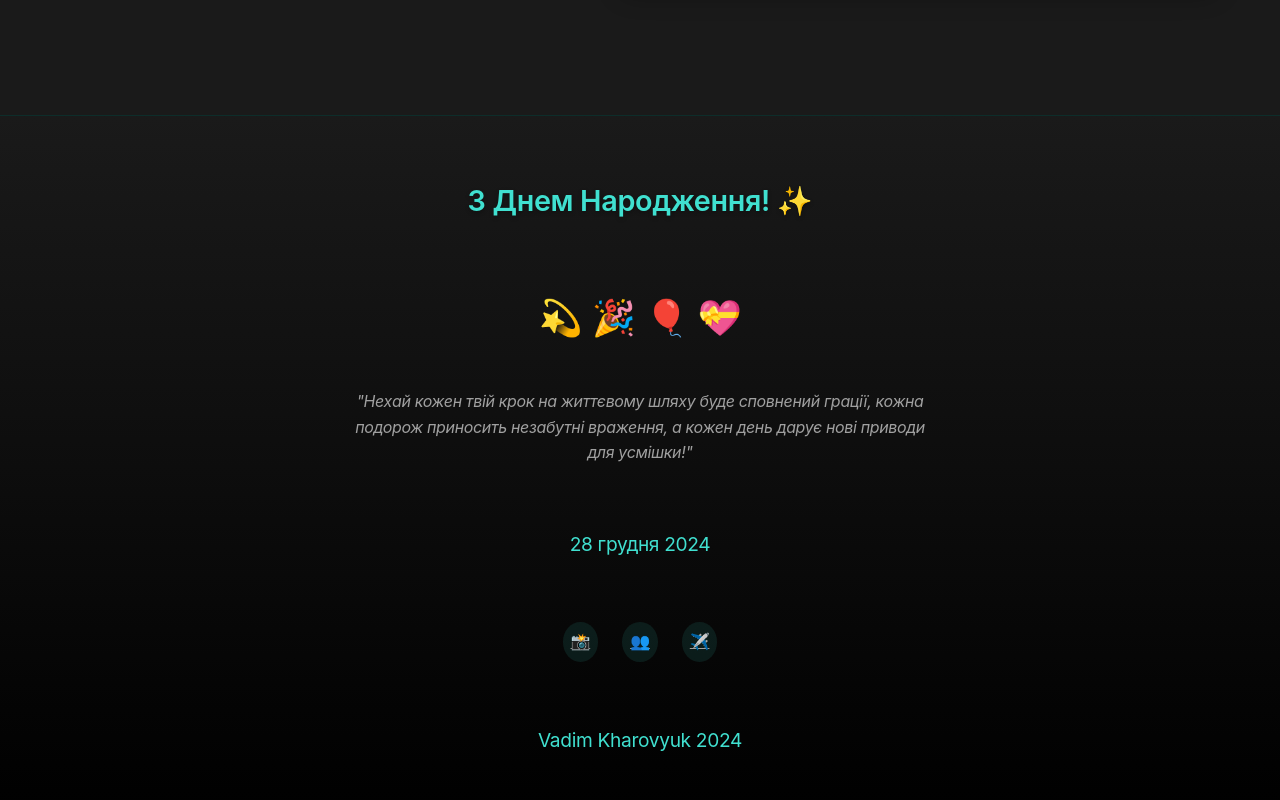
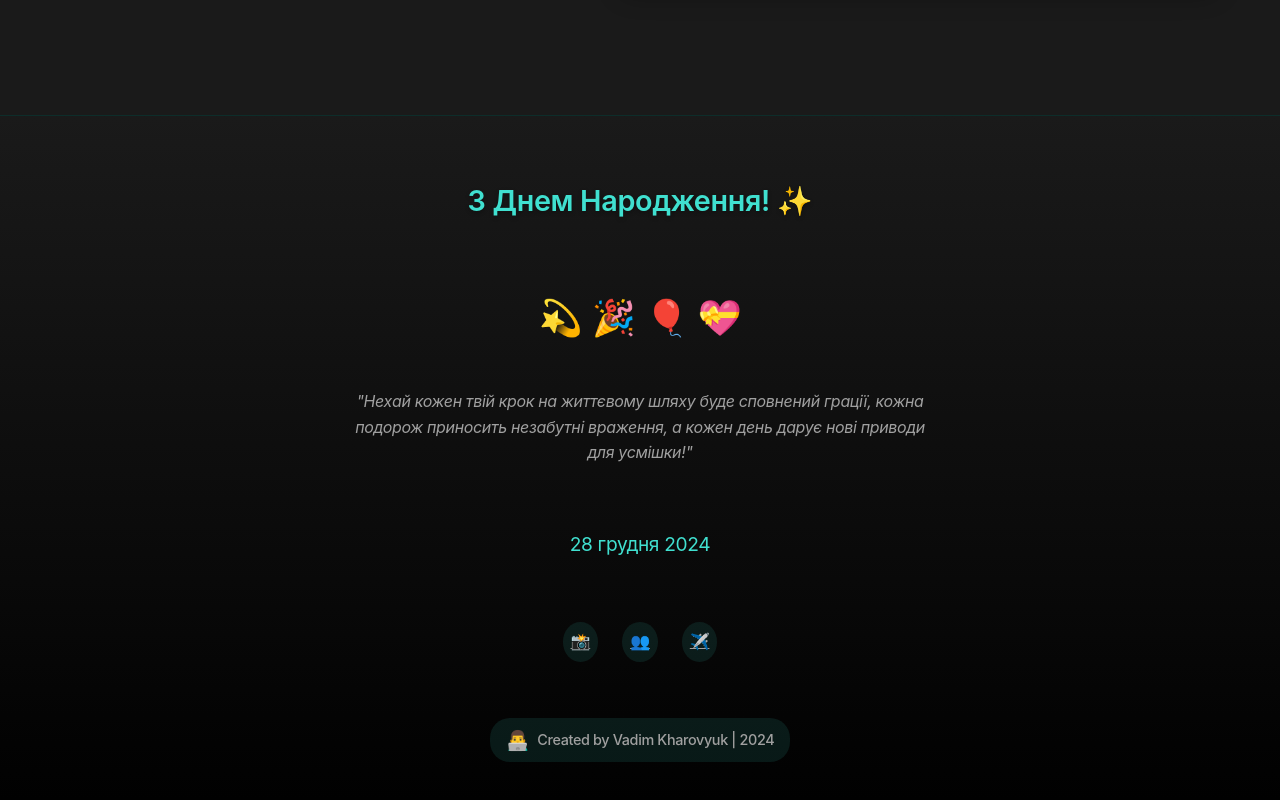
Before and after one commit to VadimKharovyuk/Nataliia_Tarasenko, a plain HTML site: page index.html in a window 1280 px wide. Shown: the part 4315-5115 px from the top of the page. Drawn offline with Linux system fonts and the light colour scheme.

Commit message:
Created by Vadim Kharovyuk | 2024<

```diff
--- a/index.html
+++ b/index.html
@@ -654,6 +654,50 @@
                 height: 400px;
             }
         }
+        .author-signature {
+            display: flex;
+            align-items: center;
+            justify-content: center;
+            gap: 0.5rem;
+            margin-top: 1.5rem;
+            padding: 0.5rem 1rem;
+            background: rgba(64, 224, 208, 0.1);
+            border-radius: 20px;
+            width: fit-content;
+            margin-left: auto;
+            margin-right: auto;
+            transition: var(--transition);
+        }
+
+        .author-signature:hover {
+            background: rgba(64, 224, 208, 0.2);
+            transform: translateY(-2px);
+        }
+
+        .author-icon {
+            font-size: 1.2rem;
+            color: var(--color-turquoise);
+        }
+
+        .author-text {
+            color: var(--color-text-secondary);
+            font-size: 0.9rem;
+            font-weight: 500;
+        }
+
+        @media (max-width: 768px) {
+            .author-signature {
+                padding: 0.4rem 0.8rem;
+            }
+
+            .author-icon {
+                font-size: 1rem;
+            }
+
+            .author-text {
+                font-size: 0.8rem;
+            }
+        }
     </style>
 </head>
 <body>
@@ -756,8 +800,9 @@
             <a href="https://t.me/name_lucky_lucky" title="Telegram" target="_blank">✈️</a>
         </div>
 
-        <div class="footer-date">
-            Vadim Kharovyuk 2024
+        <div class="author-signature">
+            <span class="author-icon">👨‍💻</span>
+            <span class="author-text">Created by Vadim Kharovyuk | 2024</span>
         </div>
     </div>
 </footer>
```
